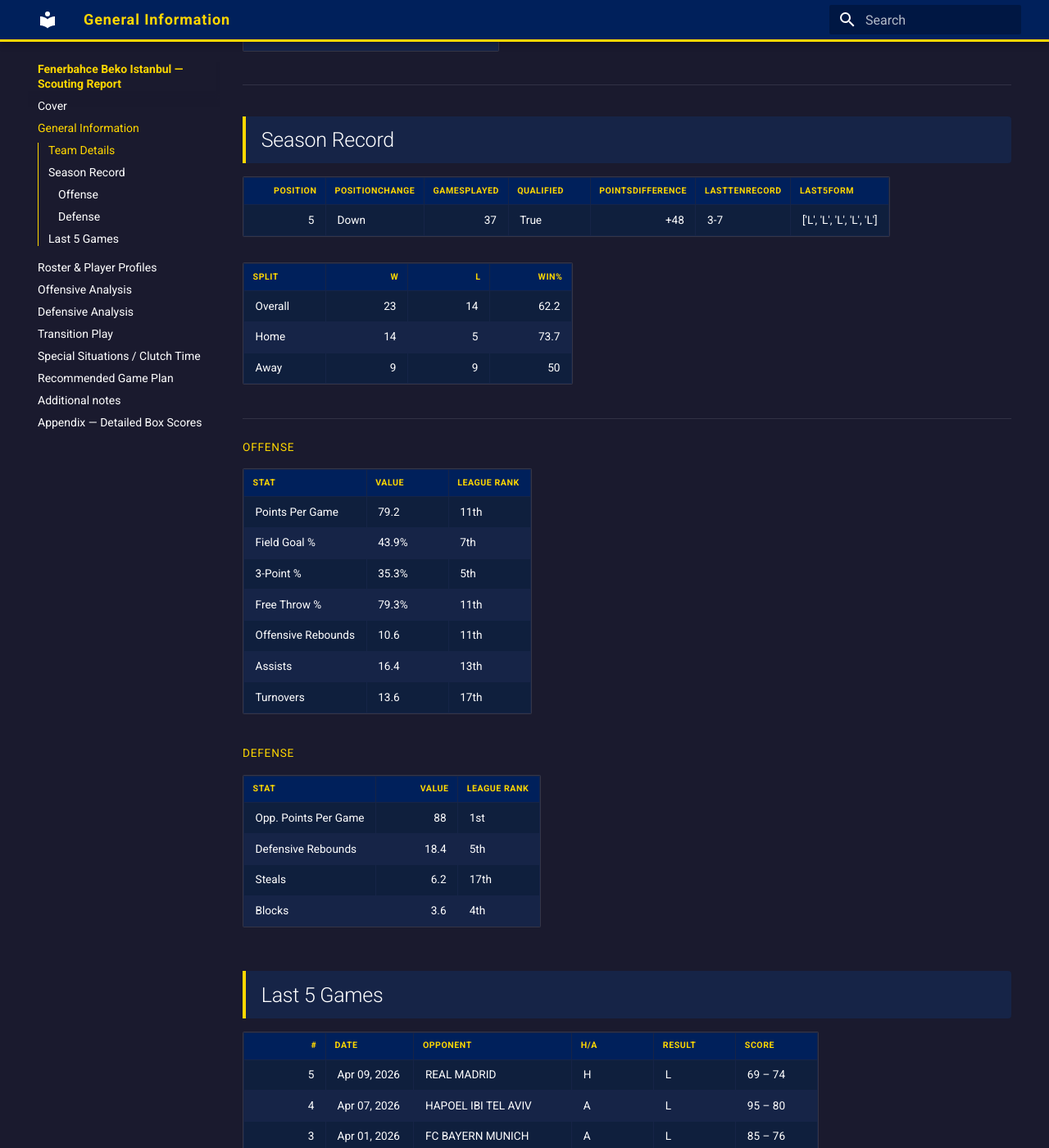
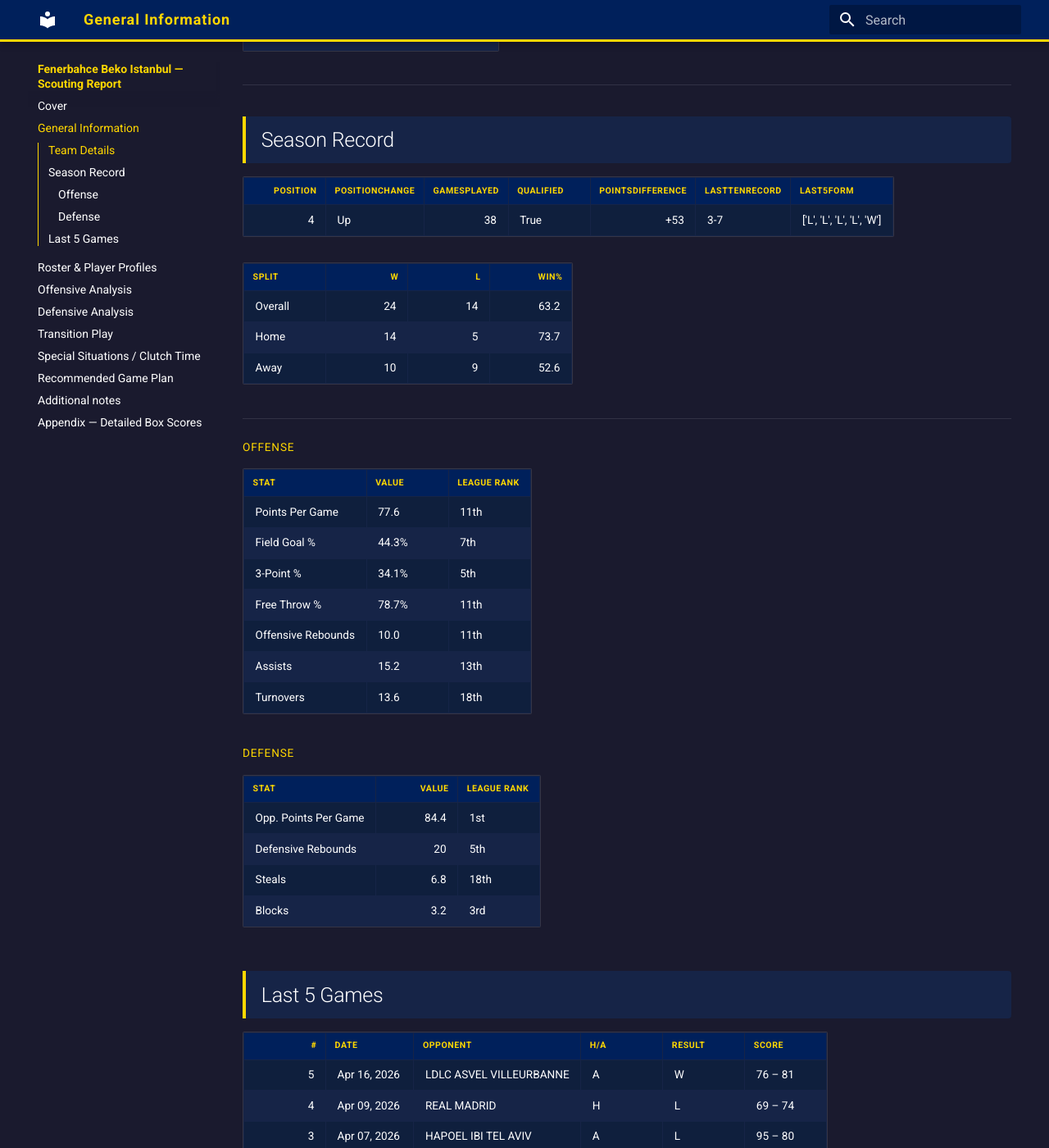
Before and after one commit to martinig94/basketball_analytics, an MkDocs documentation site: the page built from docs/section-a-general-information.md, in a window 1280 px wide and 1400 px high, scrolled down 376 px. Shown: the whole window at 82% size. Built offline with MkDocs 1.6.1 and Material for MkDocs 9.7.7, drawn with Linux system fonts in a browser that asks for light colours; some of the changed text lies outside the part shown.

Commit message:
Auto-update from main.py

```diff
--- a/docs/section-a-general-information.md
+++ b/docs/section-a-general-information.md
@@ -15,49 +15,49 @@
 <!-- START_TABLE RANKING -->
 |   position | positionChange   |   gamesPlayed | qualified   |   pointsDifference | lastTenRecord   | last5Form                 |
 |-----------:|:-----------------|--------------:|:------------|-------------------:|:----------------|:--------------------------|
-|          5 | Down             |            37 | True        |                +48 | 3-7             | ['L', 'L', 'L', 'L', 'L'] |
+|          4 | Up               |            38 | True        |                +53 | 3-7             | ['L', 'L', 'L', 'L', 'W'] |
 <!-- END_TABLE RANKING -->
 
 <!-- START_TABLE SEASON-RECORD -->
 | Split   |   W |   L |   Win% |
 |:--------|----:|----:|-------:|
-| Overall |  23 |  14 |   62.2 |
+| Overall |  24 |  14 |   63.2 |
 | Home    |  14 |   5 |   73.7 |
-| Away    |   9 |   9 |   50   |
+| Away    |  10 |   9 |   52.6 |
 <!-- END_TABLE SEASON-RECORD -->
 ---
 ### Offense
 <!-- START_TABLE TEAM-STATS-OFFENSE -->
 | Stat               | Value   | League Rank   |
 |:-------------------|:--------|:--------------|
-| Points Per Game    | 79.2    | 11th          |
-| Field Goal %       | 43.9%   | 7th           |
-| 3-Point %          | 35.3%   | 5th           |
-| Free Throw %       | 79.3%   | 11th          |
-| Offensive Rebounds | 10.6    | 11th          |
-| Assists            | 16.4    | 13th          |
-| Turnovers          | 13.6    | 17th          |
+| Points Per Game    | 77.6    | 11th          |
+| Field Goal %       | 44.3%   | 7th           |
+| 3-Point %          | 34.1%   | 5th           |
+| Free Throw %       | 78.7%   | 11th          |
+| Offensive Rebounds | 10.0    | 11th          |
+| Assists            | 15.2    | 13th          |
+| Turnovers          | 13.6    | 18th          |
 <!-- END_TABLE TEAM-STATS-OFFENSE -->
 ### Defense
 <!-- START_TABLE TEAM-STATS-DIFENSE -->
 | Stat                 |   Value | League Rank   |
 |:---------------------|--------:|:--------------|
-| Opp. Points Per Game |    88   | 1st           |
-| Defensive Rebounds   |    18.4 | 5th           |
-| Steals               |     6.2 | 17th          |
-| Blocks               |     3.6 | 4th           |
+| Opp. Points Per Game |    84.4 | 1st           |
+| Defensive Rebounds   |    20   | 5th           |
+| Steals               |     6.8 | 18th          |
+| Blocks               |     3.2 | 3rd           |
 <!-- END_TABLE TEAM-STATS-DIFENSE -->
 
 
 
 ## Last 5 Games
 <!-- START_TABLE SEASON-RECORD-5 -->
-|   # | Date         | Opponent               | H/A   | Result   | Score   |
-|----:|:-------------|:-----------------------|:------|:---------|:--------|
-|   5 | Apr 09, 2026 | REAL MADRID            | H     | L        | 69 – 74 |
-|   4 | Apr 07, 2026 | HAPOEL IBI TEL AVIV    | A     | L        | 95 – 80 |
-|   3 | Apr 01, 2026 | FC BAYERN MUNICH       | A     | L        | 85 – 76 |
-|   2 | Mar 27, 2026 | ZALGIRIS KAUNAS        | H     | L        | 82 – 92 |
-|   1 | Mar 24, 2026 | MACCABI RAPYD TEL AVIV | A     | L        | 94 – 89 |
+|   # | Date         | Opponent                | H/A   | Result   | Score   |
+|----:|:-------------|:------------------------|:------|:---------|:--------|
+|   5 | Apr 16, 2026 | LDLC ASVEL VILLEURBANNE | A     | W        | 76 – 81 |
+|   4 | Apr 09, 2026 | REAL MADRID             | H     | L        | 69 – 74 |
+|   3 | Apr 07, 2026 | HAPOEL IBI TEL AVIV     | A     | L        | 95 – 80 |
+|   2 | Apr 01, 2026 | FC BAYERN MUNICH        | A     | L        | 85 – 76 |
+|   1 | Mar 27, 2026 | ZALGIRIS KAUNAS         | H     | L        | 82 – 92 |
 <!-- END_TABLE SEASON-RECORD-5 -->
 ---
```
Also changed, not shown: docs/appendix-box-scores.md (+11 -23 lines), docs/section-b-roster-players.md (+16 -16 lines), docs/section-d-defensive-analysis.md (+6 -6 lines).
